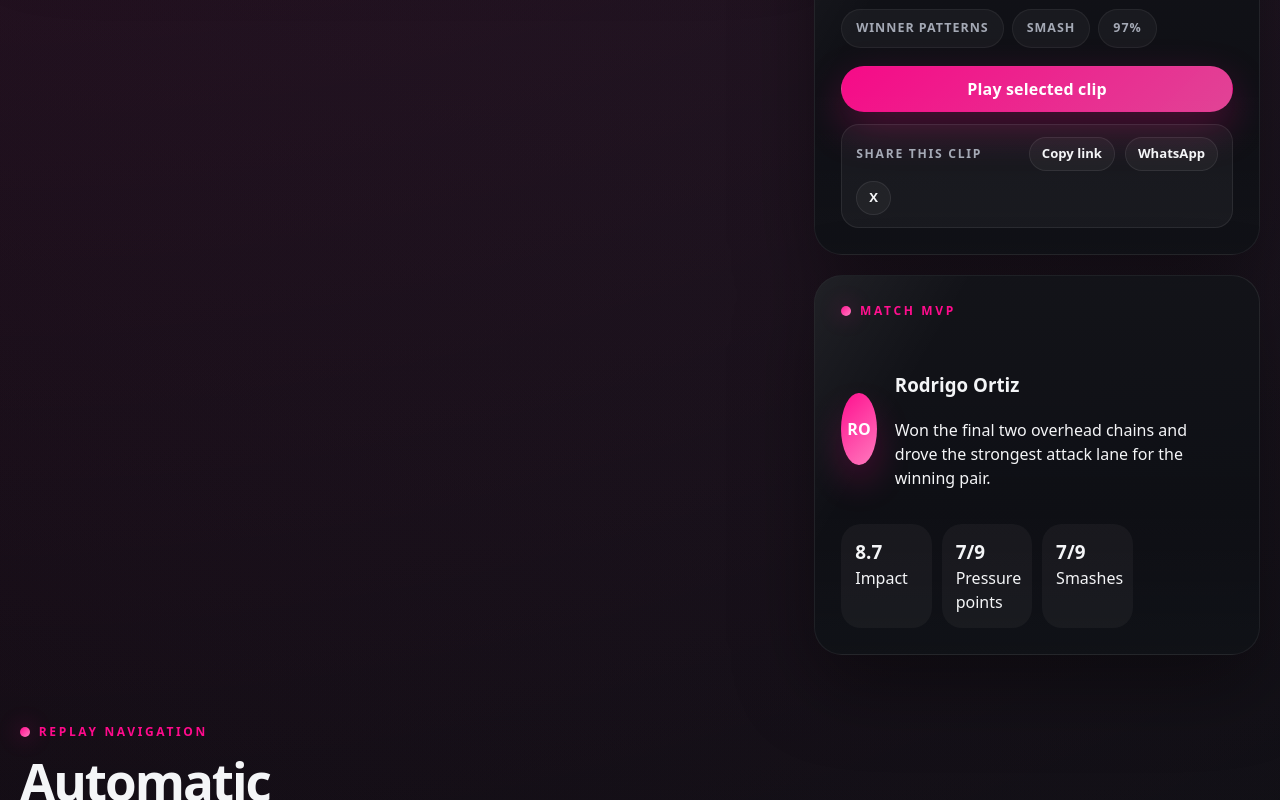
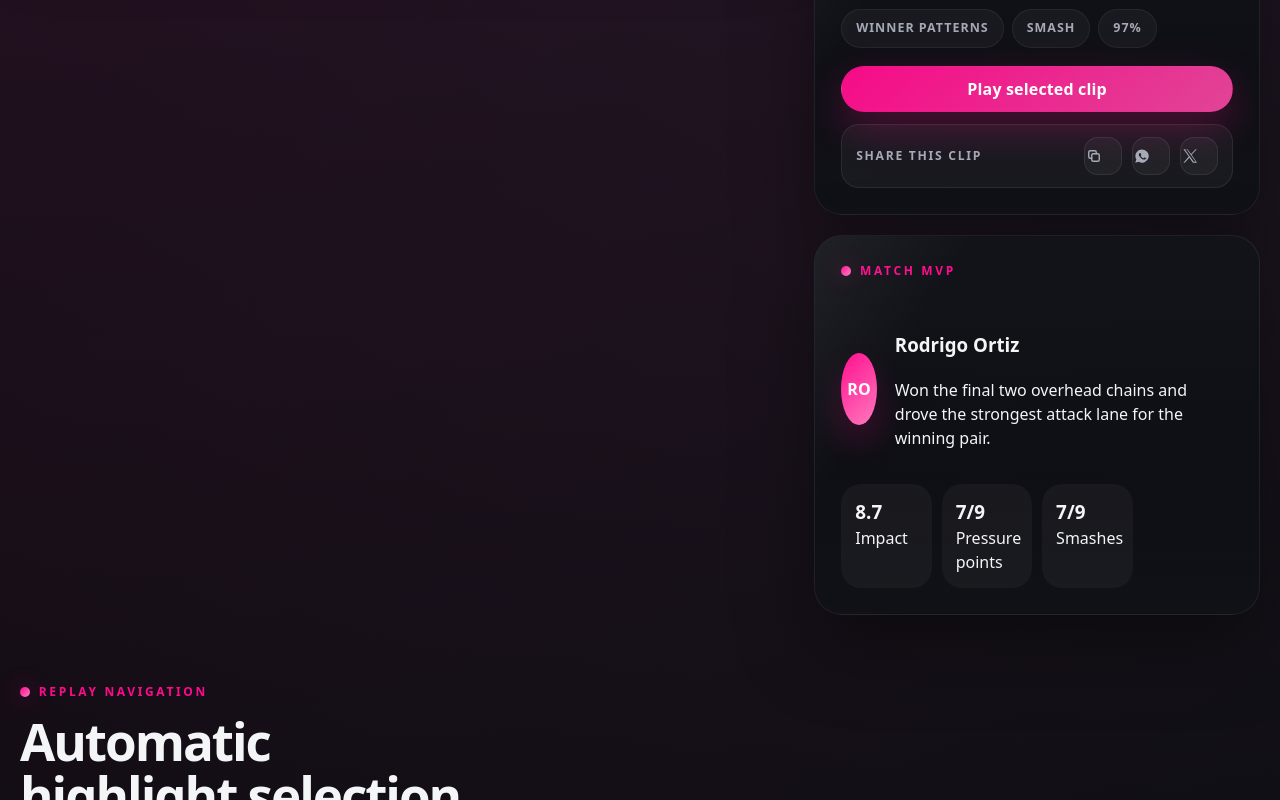
Before and after one commit to rodrag0/rosadashboards, a React (Vite) app: page / in a window 1280 px wide. Shown: the part 1680-2480 px from the top of the page. Built offline with nearby package versions, Linux system fonts and the light colour scheme; a web font is replaced by a local one.

Commit message:
Use icon-only share actions

```diff
--- a/src/PostMatchDashboard.tsx
+++ b/src/PostMatchDashboard.tsx
@@ -3,6 +3,7 @@ import type { Language, Theme } from "./appTypes";
 import { CourtHeatmap } from "./components/CourtHeatmap";
 import { MomentumChart } from "./components/MomentumChart";
 import { PlayerCard } from "./components/PlayerCard";
+import { ShareIconButton } from "./components/ShareIconButton";
 import { getMatchData, teamStyles } from "./data/demoMatch";
 import type { HighlightClip, HighlightFilter, PlayerProfile } from "./data/demoMatch";
 import { getTranslations, languageOptions } from "./i18n";
@@ -288,9 +289,9 @@ export default function PostMatchDashboard({ language, setLanguage, theme, setTh
                 </button>
                 <div className="share-action-row">
                   <span>{t.postMatch.shareClipTitle}</span>
-                  <button type="button" className="share-chip" onClick={() => void handleShare(selectedHighlight, "copy")}>{copied ? t.common.copied : t.common.copyLink}</button>
-                  <button type="button" className="share-chip" onClick={() => void handleShare(selectedHighlight, "whatsapp")}>{t.common.whatsapp}</button>
-                  <button type="button" className="share-chip" onClick={() => void handleShare(selectedHighlight, "x")}>{t.common.x}</button>
+                  <ShareIconButton mode="copy" label={copied ? t.common.copied : t.common.copyLink} active={copied} onClick={() => void handleShare(selectedHighlight, "copy")} />
+                  <ShareIconButton mode="whatsapp" label={t.common.whatsapp} onClick={() => void handleShare(selectedHighlight, "whatsapp")} />
+                  <ShareIconButton mode="x" label={t.common.x} onClick={() => void handleShare(selectedHighlight, "x")} />
                 </div>
               </div>
             </article>
@@ -392,9 +393,9 @@ export default function PostMatchDashboard({ language, setLanguage, theme, setTh
 
               <div className="share-action-row share-action-row--card">
                 <span>{t.postMatch.shareSelectedClip}</span>
-                <button type="button" className="share-chip" onClick={() => void handleShare(highlight, "copy")}>{t.common.copyLink}</button>
-                <button type="button" className="share-chip" onClick={() => void handleShare(highlight, "whatsapp")}>{t.common.whatsapp}</button>
-                <button type="button" className="share-chip" onClick={() => void handleShare(highlight, "x")}>{t.common.x}</button>
+                <ShareIconButton mode="copy" label={copied ? t.common.copied : t.common.copyLink} active={copied} onClick={() => void handleShare(highlight, "copy")} />
+                <ShareIconButton mode="whatsapp" label={t.common.whatsapp} onClick={() => void handleShare(highlight, "whatsapp")} />
+                <ShareIconButton mode="x" label={t.common.x} onClick={() => void handleShare(highlight, "x")} />
               </div>
             </article>
           ))}
--- /dev/null
+++ b/src/components/ShareIconButton.tsx
@@ -0,0 +1,71 @@
+import type { ReactNode } from "react";
+
+type ShareMode = "copy" | "whatsapp" | "x";
+
+interface ShareIconButtonProps {
+  mode: ShareMode;
+  label: string;
+  onClick: () => void;
+  active?: boolean;
+}
+
+function IconWrapper({ children }: { children: ReactNode }) {
+  return <span className="share-icon" aria-hidden="true">{children}</span>;
+}
+
+function CopyIcon() {
+  return (
+    <IconWrapper>
+      <svg viewBox="0 0 24 24" fill="none" stroke="currentColor" strokeWidth="1.9" strokeLinecap="round" strokeLinejoin="round">
+        <rect x="9" y="9" width="10" height="10" rx="2" />
+        <path d="M15 9V7a2 2 0 0 0-2-2H7a2 2 0 0 0-2 2v6a2 2 0 0 0 2 2h2" />
+      </svg>
+    </IconWrapper>
+  );
+}
+
+function CheckIcon() {
+  return (
+    <IconWrapper>
+      <svg viewBox="0 0 24 24" fill="none" stroke="currentColor" strokeWidth="2.2" strokeLinecap="round" strokeLinejoin="round">
+        <path d="M5 12.5 9.2 16.7 19 7.3" />
+      </svg>
+    </IconWrapper>
+  );
+}
+
+function WhatsappIcon() {
+  return (
+    <IconWrapper>
+      <svg viewBox="0 0 24 24" fill="currentColor">
+        <path d="M12.02 3.2a8.8 8.8 0 0 0-7.55 13.33L3 21l4.62-1.42a8.82 8.82 0 1 0 4.4-16.38Zm4.99 12.47c-.2.57-1.14 1.08-1.56 1.14-.4.06-.9.08-1.45-.1-.33-.1-.76-.25-1.31-.5-2.3-1-3.8-3.35-3.92-3.5-.12-.15-.94-1.25-.94-2.39 0-1.14.6-1.69.81-1.92.22-.23.48-.28.63-.28h.46c.15 0 .35-.06.54.4.2.48.68 1.67.74 1.79.06.12.1.28.02.44-.08.17-.12.28-.24.43-.12.14-.26.32-.36.43-.12.12-.24.25-.1.49.14.24.64 1.05 1.37 1.7.94.84 1.73 1.1 1.98 1.22.24.12.38.1.52-.06.14-.17.58-.68.74-.91.16-.23.32-.2.54-.12.22.08 1.4.66 1.64.78.24.12.4.18.46.28.06.1.06.6-.14 1.17Z" />
+      </svg>
+    </IconWrapper>
+  );
+}
+
+function XIcon() {
+  return (
+    <IconWrapper>
+      <svg viewBox="0 0 24 24" fill="currentColor">
+        <path d="M14.18 10.31 21.03 3h-1.62l-5.95 6.35L8.7 3H3.25l7.18 9.52L3.25 21h1.62l6.28-6.7L15.9 21h5.45l-7.17-10.69Zm-2.21 2.36-.73-1.03-5.84-8.2h2.48l4.72 6.63.73 1.02 6.13 8.62h-2.48l-5.01-7.04Z" />
+      </svg>
+    </IconWrapper>
+  );
+}
+
+export function ShareIconButton({ mode, label, onClick, active = false }: ShareIconButtonProps) {
+  return (
+    <button
+      type="button"
+      className={`share-chip share-chip--icon ${active ? "share-chip--success" : ""}`}
+      onClick={onClick}
+      aria-label={label}
+      title={label}
+    >
+      {mode === "copy" ? active ? <CheckIcon /> : <CopyIcon /> : null}
+      {mode === "whatsapp" ? <WhatsappIcon /> : null}
+      {mode === "x" ? <XIcon /> : null}
+    </button>
+  );
+}
--- a/src/index.css
+++ b/src/index.css
@@ -1415,6 +1415,33 @@ button {
   transition: transform var(--transition), background var(--transition), border-color var(--transition);
 }
 
+.share-chip--icon {
+  width: 38px;
+  min-width: 38px;
+  min-height: 38px;
+  padding: 0;
+  border-radius: 14px;
+}
+
+.share-chip--success {
+  border-color: rgba(255, 10, 140, 0.34);
+  background: rgba(255, 10, 140, 0.12);
+  color: #ffd7ec;
+}
+
+.share-icon {
+  display: inline-flex;
+  align-items: center;
+  justify-content: center;
+  width: 18px;
+  height: 18px;
+}
+
+.share-icon svg {
+  width: 100%;
+  height: 100%;
+}
+
 .share-chip:hover,
 .share-chip:focus-visible {
   transform: translateY(-1px);
@@ -1483,6 +1510,11 @@ button {
   border-color: rgba(17, 20, 26, 0.08);
 }
 
+:root[data-theme="light"] .share-chip--success {
+  background: rgba(255, 10, 140, 0.1);
+  color: #8f0a54;
+}
+
 :root[data-theme="light"] .topnav a:hover,
 :root[data-theme="light"] .topnav a:focus-visible {
   background: rgba(17, 20, 26, 0.05);
--- a/src/match-demo/MatchExperience.tsx
+++ b/src/match-demo/MatchExperience.tsx
@@ -1,5 +1,6 @@
 import { useEffect, useMemo, useState, type Dispatch, type SetStateAction } from "react";
 import type { Language, Theme } from "../appTypes";
+import { ShareIconButton } from "../components/ShareIconButton";
 import { getTranslations, languageOptions } from "../i18n";
 import { getDeuceOptions, getGameModeOptions, getSideChangeOptions, initialSetup, qrPattern, sponsorSuggestions } from "./demoConfig";
 import "./match-demo.css";
@@ -253,15 +254,9 @@ function MonitorStage({
             <FauxQr />
             <p>{t.summaryMonitorNote}</p>
             <div className="share-action-row share-action-row--monitor">
-              <button type="button" className="share-chip" onClick={() => void shareSummary("copy", setup, match)}>
-                {common.copyLink}
-              </button>
-              <button type="button" className="share-chip" onClick={() => void shareSummary("whatsapp", setup, match)}>
-                {common.whatsapp}
-              </button>
-              <button type="button" className="share-chip" onClick={() => void shareSummary("x", setup, match)}>
-                {common.x}
-              </button>
+              <ShareIconButton mode="copy" label={common.copyLink} onClick={() => void shareSummary("copy", setup, match)} />
+              <ShareIconButton mode="whatsapp" label={common.whatsapp} onClick={() => void shareSummary("whatsapp", setup, match)} />
+              <ShareIconButton mode="x" label={common.x} onClick={() => void shareSummary("x", setup, match)} />
             </div>
           </div>
         </div>
@@ -861,15 +856,9 @@ export default function MatchExperience({ language, setLanguage, theme, setTheme
 
                 <div className="share-action-row share-action-row--stack">
                   <span>{t.summaryActions}</span>
-                  <button type="button" className="share-chip" onClick={() => void handleShare("copy")}>
-                    {copied ? messages.common.copied : messages.common.copyLink}
-                  </button>
-                  <button type="button" className="share-chip" onClick={() => void handleShare("whatsapp")}>
-                    {messages.common.whatsapp}
-                  </button>
-                  <button type="button" className="share-chip" onClick={() => void handleShare("x")}>
-                    {messages.common.x}
-                  </button>
+                  <ShareIconButton mode="copy" label={copied ? messages.common.copied : messages.common.copyLink} active={copied} onClick={() => void handleShare("copy")} />
+                  <ShareIconButton mode="whatsapp" label={messages.common.whatsapp} onClick={() => void handleShare("whatsapp")} />
+                  <ShareIconButton mode="x" label={messages.common.x} onClick={() => void handleShare("x")} />
                 </div>
 
                 <div className="match-demo__actions">
```
